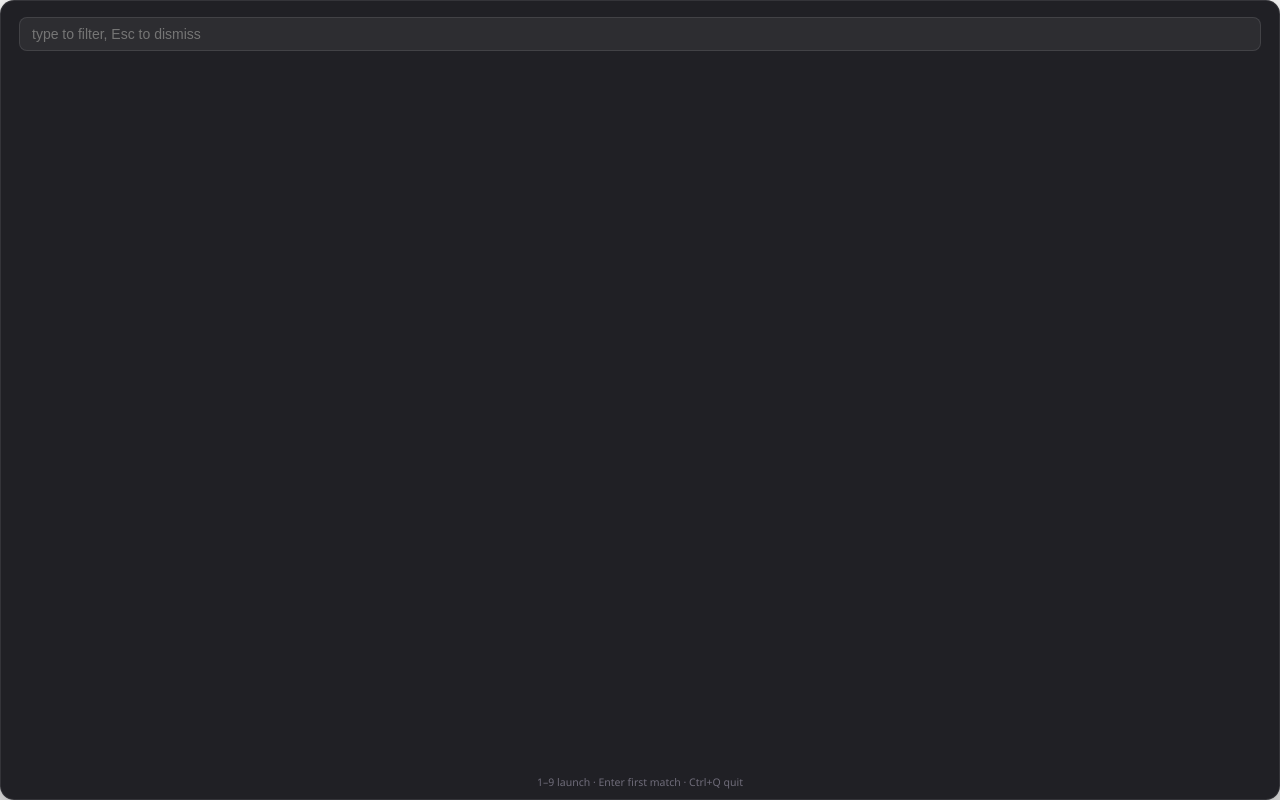
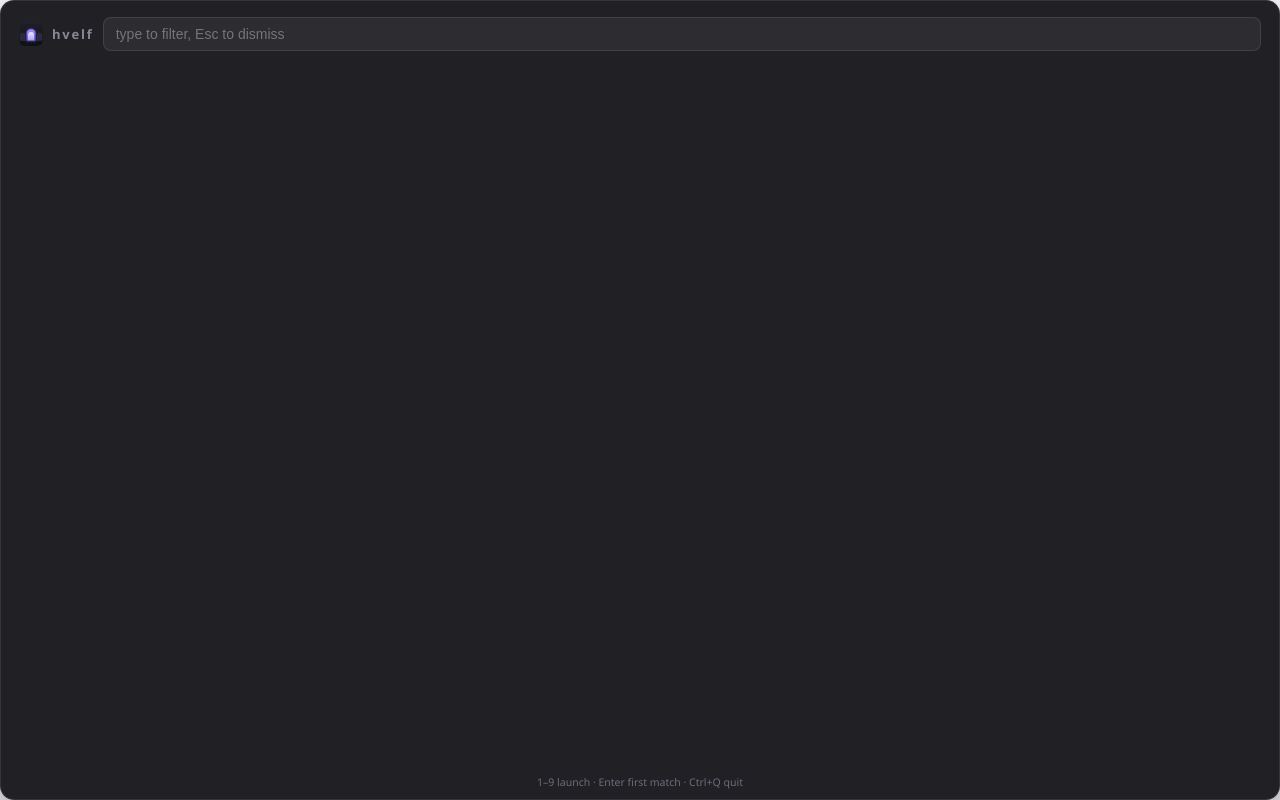
Before and after one commit to pyatsysh/hvelf, a plain HTML site: page ui/index.html in a window 1280 px wide. Drawn offline with Linux system fonts and the light colour scheme.

Commit message:
the mark in the app and its story

```diff
--- a/ui/index.html
+++ b/ui/index.html
@@ -7,7 +7,11 @@
 </head>
 <body>
   <div id="board">
-    <input id="filter" type="text" placeholder="type to filter, Esc to dismiss" autocomplete="off" spellcheck="false" />
+    <div id="head">
+      <img id="mark" src="icon.png" alt="" draggable="false" />
+      <span id="wordmark">hvelf</span>
+      <input id="filter" type="text" placeholder="type to filter, Esc to dismiss" autocomplete="off" spellcheck="false" />
+    </div>
     <div id="groups"></div>
     <div id="hint">1–9 launch · Enter first match · Ctrl+Q quit</div>
   </div>
--- a/ui/style.css
+++ b/ui/style.css
@@ -21,7 +21,30 @@ html, body {
   box-shadow: 0 18px 60px rgba(0, 0, 0, 0.55);
 }
 
+#head {
+  display: flex;
+  align-items: center;
+  gap: 9px;
+}
+
+#mark {
+  width: 24px;
+  height: 24px;
+  border-radius: 6px;
+  flex: none;
+}
+
+#wordmark {
+  font-size: 13px;
+  font-weight: 600;
+  letter-spacing: 0.14em;
+  color: #8a8794;
+  flex: none;
+  user-select: none;
+}
+
 #filter {
+  flex: 1;
   background: rgba(255, 255, 255, 0.06);
   border: 1px solid rgba(255, 255, 255, 0.10);
   border-radius: 8px;
```
Also changed, not shown: README.md, ui/icon.png (added).
